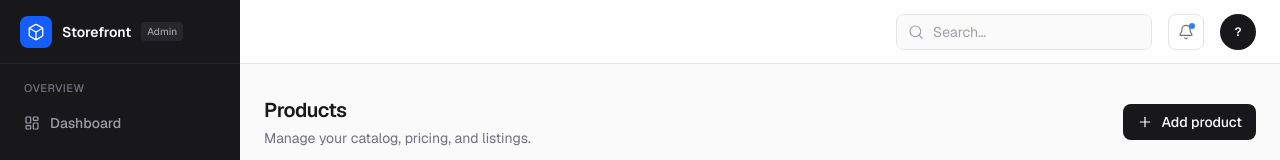
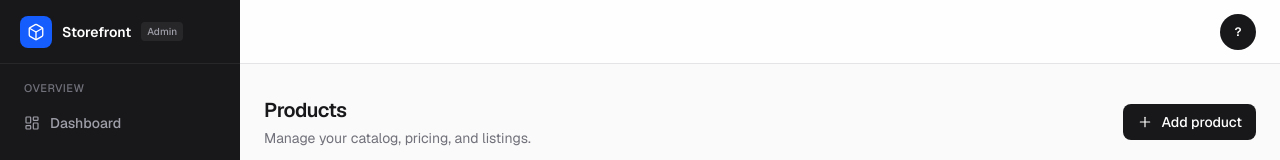
Before and after one commit to anika107/full-stack-e-commerce-app, a Next.js app: page /admin/products in a window 1280 px wide. Shown: the top 160 px of the page. Built offline with nearby package versions, Linux system fonts and the light colour scheme; no server answers.

Commit message:
remove search bar and notification icon

```diff
--- a/src/app/admin/(panel)/layout.tsx
+++ b/src/app/admin/(panel)/layout.tsx
@@ -83,27 +83,7 @@ export default async function AdminLayout({ children }: { children: React.ReactN
             Storefront
           </span>
 
-          <div className="relative ml-auto hidden w-64 sm:block">
-            <Icon
-              name="search"
-              className="pointer-events-none absolute left-3 top-1/2 h-4 w-4 -translate-y-1/2 text-zinc-400"
-            />
-            <input
-              className="h-9 w-full rounded-lg border border-zinc-200 bg-zinc-50 pl-9 pr-3 text-sm outline-none transition-colors placeholder:text-zinc-400 focus:border-zinc-400 dark:border-zinc-800 dark:bg-zinc-900 dark:focus:border-zinc-600"
-              placeholder="Search…"
-              aria-label="Search"
-            />
-          </div>
-
-          <button
-            aria-label="Notifications"
-            className="relative flex h-9 w-9 items-center justify-center rounded-lg border border-zinc-200 bg-white text-zinc-500 transition-colors hover:bg-zinc-50 dark:border-zinc-800 dark:bg-zinc-900 dark:text-zinc-400 dark:hover:bg-zinc-800"
-          >
-            <Icon name="bell" className="h-4 w-4" />
-            <span className="absolute right-2 top-2 h-1.5 w-1.5 rounded-full bg-blue-500" />
-          </button>
-
-          <span className="flex h-9 w-9 items-center justify-center rounded-full bg-zinc-900 text-xs font-semibold text-white dark:bg-zinc-100 dark:text-zinc-900">
+          <span className="ml-auto flex h-9 w-9 items-center justify-center rounded-full bg-zinc-900 text-xs font-semibold text-white dark:bg-zinc-100 dark:text-zinc-900">
             {initials}
           </span>
         </header>
```
